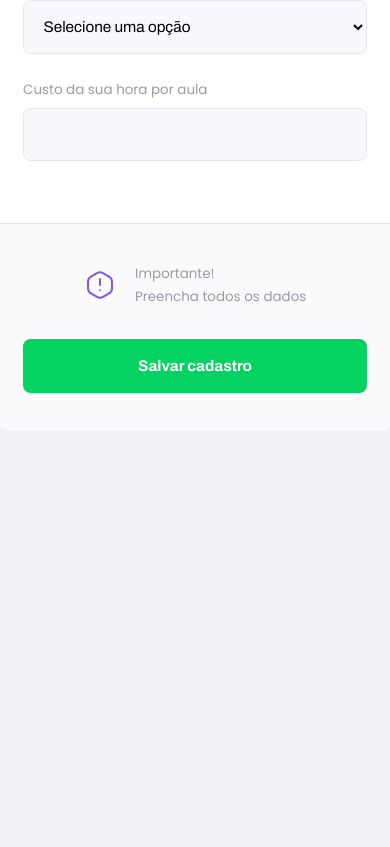
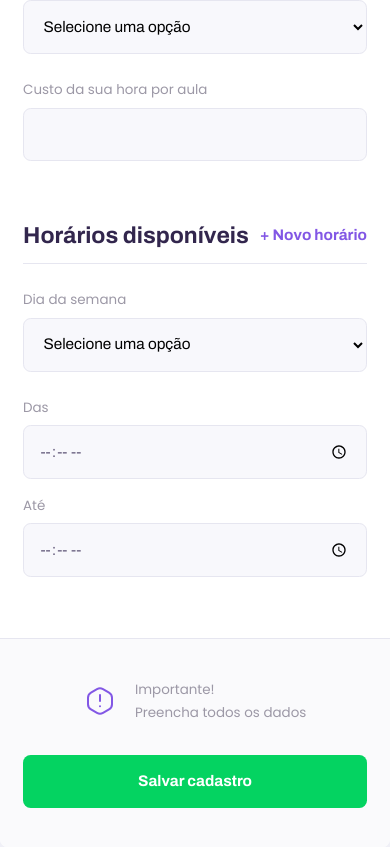
Before and after one commit to LucasCarrias/Proffy-Web, a React (Create React App) app: page /give-classes in a window 390 px wide. Shown: the part 1052-1899 px from the top of the page. Before the commit the page ends 1483 px from the top, so only its background shows below. Built offline with nearby package versions, Linux system fonts and the light colour scheme.

Commit message:
Estilizar novo horário mobile e desktop

```diff
--- a/src/pages/TeacherForm/index.tsx
+++ b/src/pages/TeacherForm/index.tsx
@@ -51,6 +51,33 @@
                     <Input name="cost" label="Custo da sua hora por aula" />
                 </fieldset>
 
+                <fieldset>
+                    <legend>
+                        Horários disponíveis
+                        <button type="button">
+                            + Novo horário
+                        </button>
+                    </legend>
+
+                    <div className="schedule-item">
+                        <Select
+                            name="week_day"
+                            label="Dia da semana"
+                            options={[
+                                {value: '0', label: 'Domingo'},
+                                {value: '1', label: 'Segunda-feira'},
+                                {value: '2', label: 'Terça-feira'},
+                                {value: '3', label: 'Quarta-feira'},
+                                {value: '4', label: 'Quinta-feira'},
+                                {value: '5', label: 'Sexta-feira'},
+                                {value: '6', label: 'Sábado'}
+                            ]}
+                        />
+                        <Input name="from" label="Das" type="time"/>
+                        <Input name="to" label="Até" type="time"/>
+                    </div>
+                </fieldset>
+
                 <footer>
                 <p>
                     <img src={warningIcon} alt="Aviso importante"/>
--- a/src/pages/TeacherForm/styles.css
+++ b/src/pages/TeacherForm/styles.css
@@ -37,6 +37,21 @@
     padding-bottom: 1.6rem;
     border-bottom: 1px solid var(--color-line-in-white);
 }
+
+#page-teacher-form main fieldset legend button {
+    float: right;
+    background: none;
+    border: 0;
+    color: var(--color-primary);
+    font: 700 1.6rem Archivo;
+    cursor: pointer;
+    transition: color 0.2s;
+}
+
+#page-teacher-form main fieldset legend button:hover {
+    color: var(--color-primary-dark);
+}
+
 
 #page-teacher-form main fieldset .input-block + .textarea-block,
 #page-teacher-form main fieldset .select-block + .input-block {
@@ -101,6 +116,16 @@
         padding: 0 6.4rem;
     }
 
+    #page-teacher-form main .schedule-item {
+        display: grid;
+        grid-template-columns: 2fr 1fr 1fr;
+        column-gap: 1.6rem;
+    }
+
+    #page-teacher-form main .schedule-item .input-block {
+        margin-top: 0 !important;
+    }
+
     #page-teacher-form main footer {
         padding: 4.0rem 6.4rem;
         display: flex;
```
